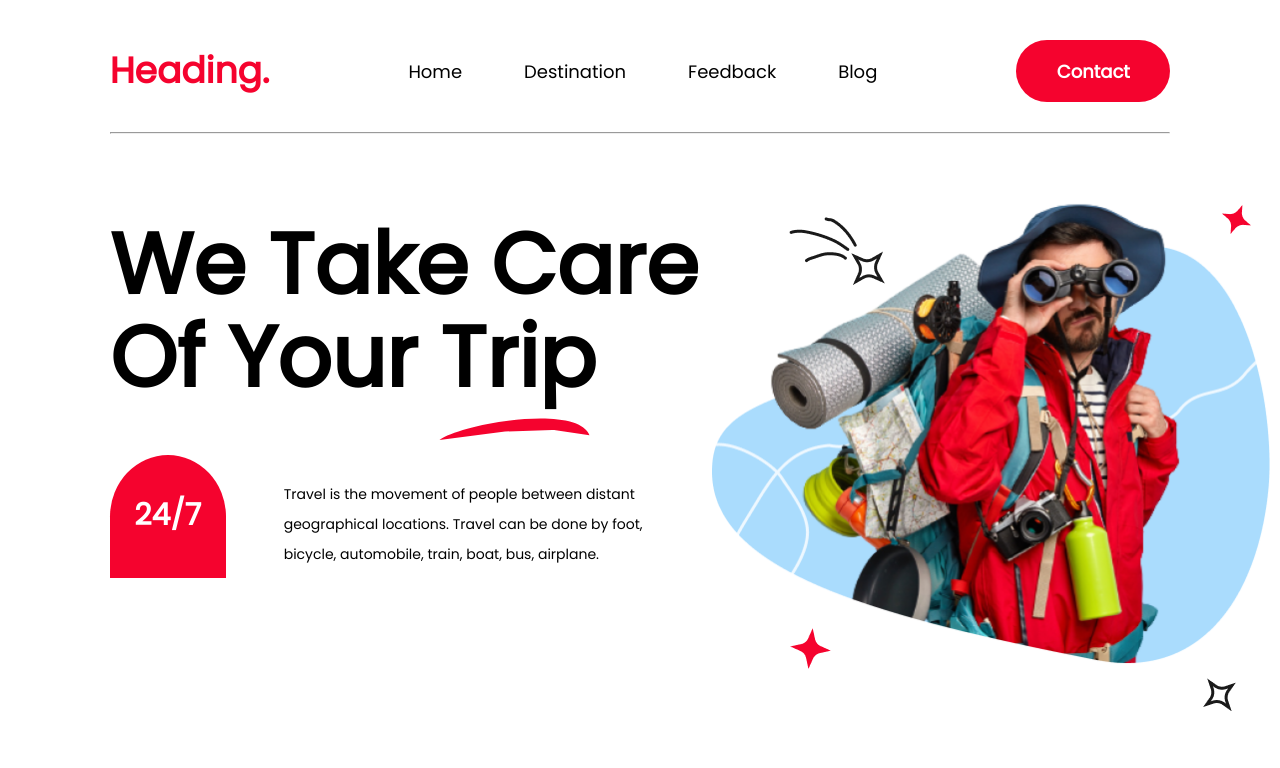
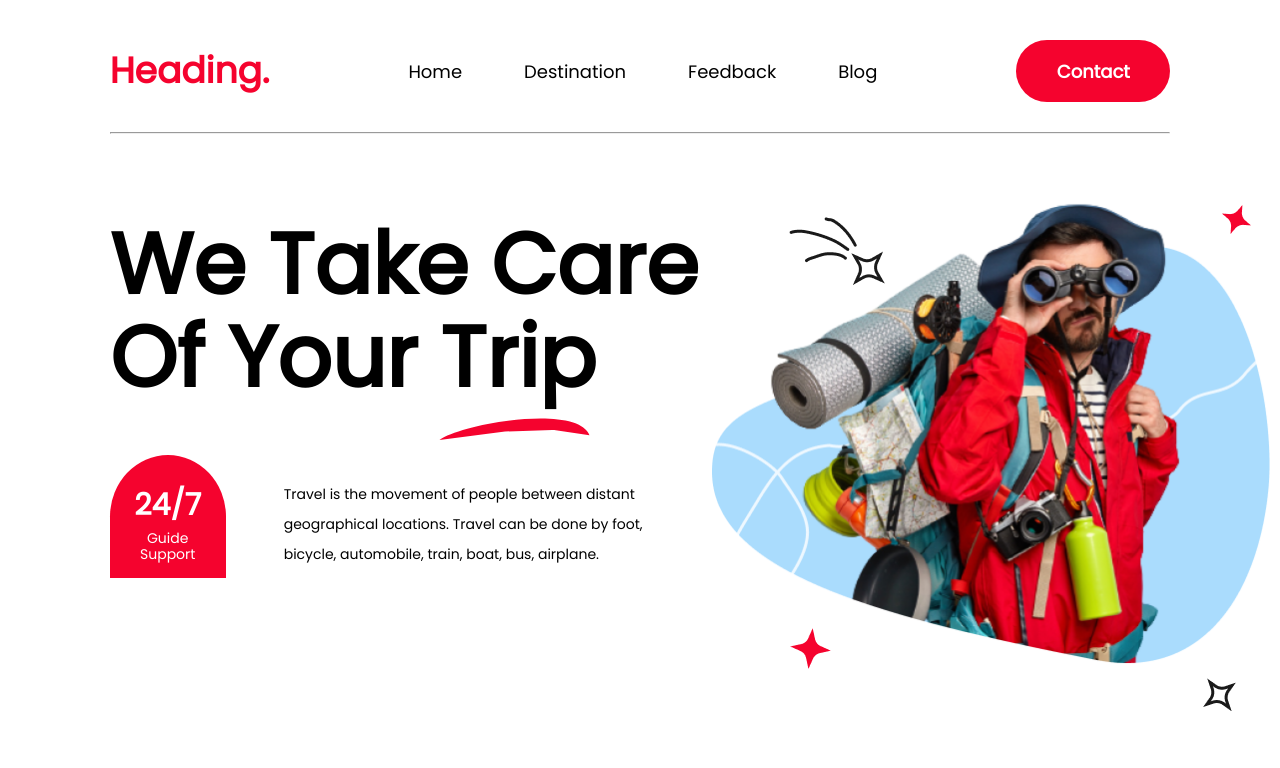
Before and after one commit to MORSALIN05/saudi-travel-guide, a plain HTML site: page index.html in a window 1280 px wide. Shown: the top 768 px of the page. Drawn offline with Linux system fonts and the light colour scheme.

Commit message:
amendment-text-inside-rect-commit

```diff
--- a/css/style.css
+++ b/css/style.css
@@ -1,5 +1,5 @@
 body {
-    font-family: 'Poppins', sans-serif;
+    font-family: 'Poppins';
     margin-left: 8.57%;
     margin-right: 8.57%;
 }
@@ -83,6 +83,8 @@ body {
     background-color: #F5032E;
     border-top-right-radius: 50%;
     border-top-left-radius: 50%;
+    display: flex;
+    flex-direction: column;
     /* border: 2px solid red; */
     /* margin-top: 51px; */
     /* border-radius: 25px; */
@@ -91,7 +93,8 @@ body {
 .text-in-rect {
     font-weight: 500;
     font-size: 14px;
-    color: #FFF;
+    line-height: 16px;
+    color: #FFFFFF;
 }
 
 .details-info {
--- a/index.html
+++ b/index.html
@@ -45,12 +45,15 @@
                     alt="">
             </div>
             <div style="display: flex; margin-top: 51px; gap: 58px;">
-                <div class="rectangle-radius" style="text-align: center; display: flex; flex-direction: column;">
-                    <p class="text-in-rect" style="text-align: center;"> <span
-                            style="font-weight: 700; font-size: 30px;">24/7</span>
+                <div class="rectangle-radius" style="justify-content: center; align-items: center; ">
+                    <p class="text-in-rect"
+                        style="display: flex; margin-top: 23px; color: #FFFFFF; flex-direction: column; text-align: center;">
+                        <span style="font-weight: 700; font-size: 30px; line-height: 50px;">24/7</span>Guide
+                        <br>
+                        Support
                     </p>
-                    <p class="text-in-rect" style="text-align: center;">Guide
-                    </p>
+                    <!-- <p class="text-in-rect" style="text-align: center;">Guide
+                    </p> -->
 
 
                 </div>
```
